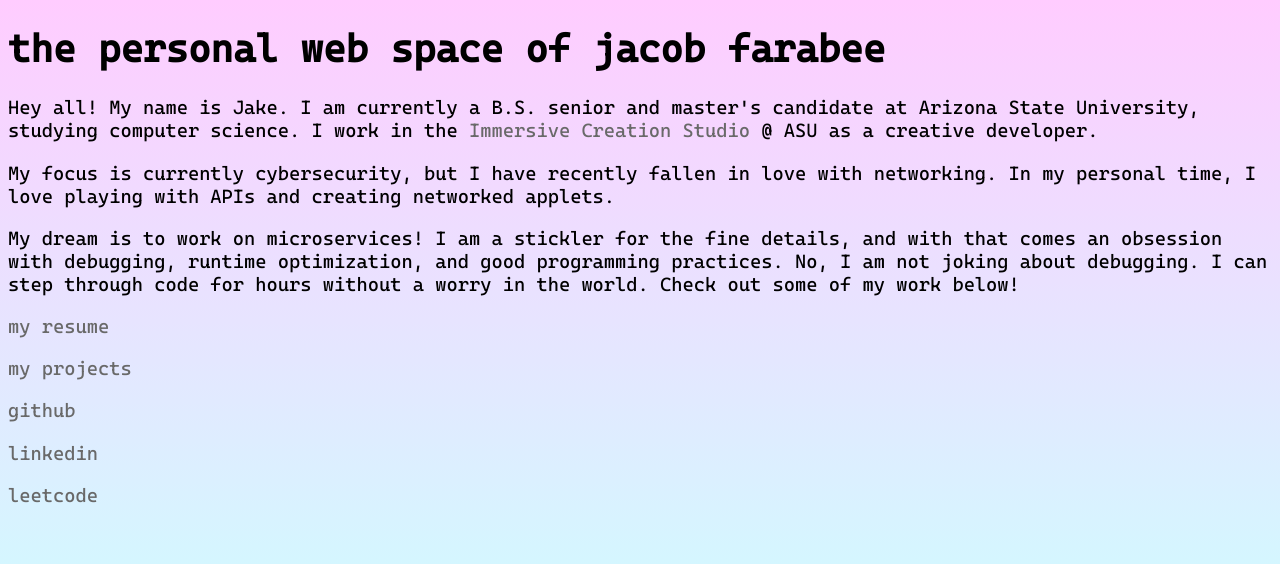
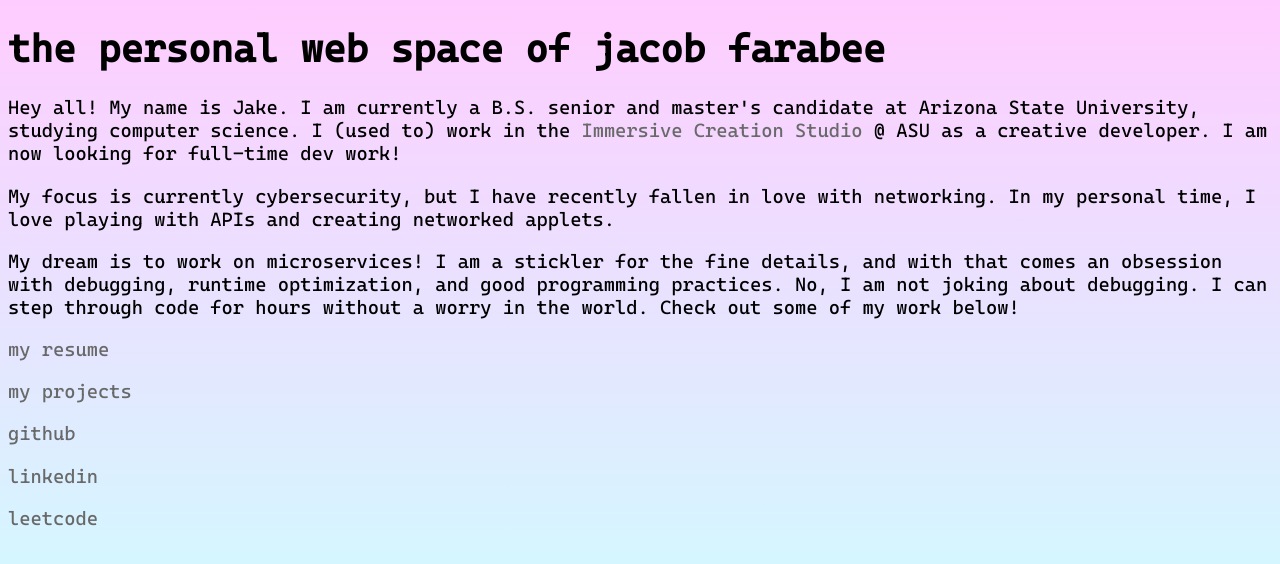
Before and after one commit to jfarabee/jfarabee.github.io, a plain HTML site: page index.html in a window 1280 px wide. Drawn offline with Linux system fonts and the light colour scheme; files whose address does not match are found by name.

Commit message:
updated index.html
i dont work at ICS anymore

```diff
--- a/index.html
+++ b/index.html
@@ -10,11 +10,11 @@
     <body>
         <h1><code>the personal web space of jacob farabee</code></h1>
         <p>
-            Hey all! My name is Jake. I am currently a B.S. senior and master's candidate at Arizona State University, studying computer science. I work in the
+            Hey all! My name is Jake. I am currently a B.S. senior and master's candidate at Arizona State University, studying computer science. I (used to) work in the
             <a href="https://xr.asu.edu/">
             Immersive Creation Studio
             </a>
-             @ ASU as a creative developer.
+             @ ASU as a creative developer. I am now looking for full-time dev work!
         </p>
         <p>
             My focus is currently cybersecurity, but I have recently fallen in love with networking. In my personal time, I love playing with APIs and creating networked applets.
```
